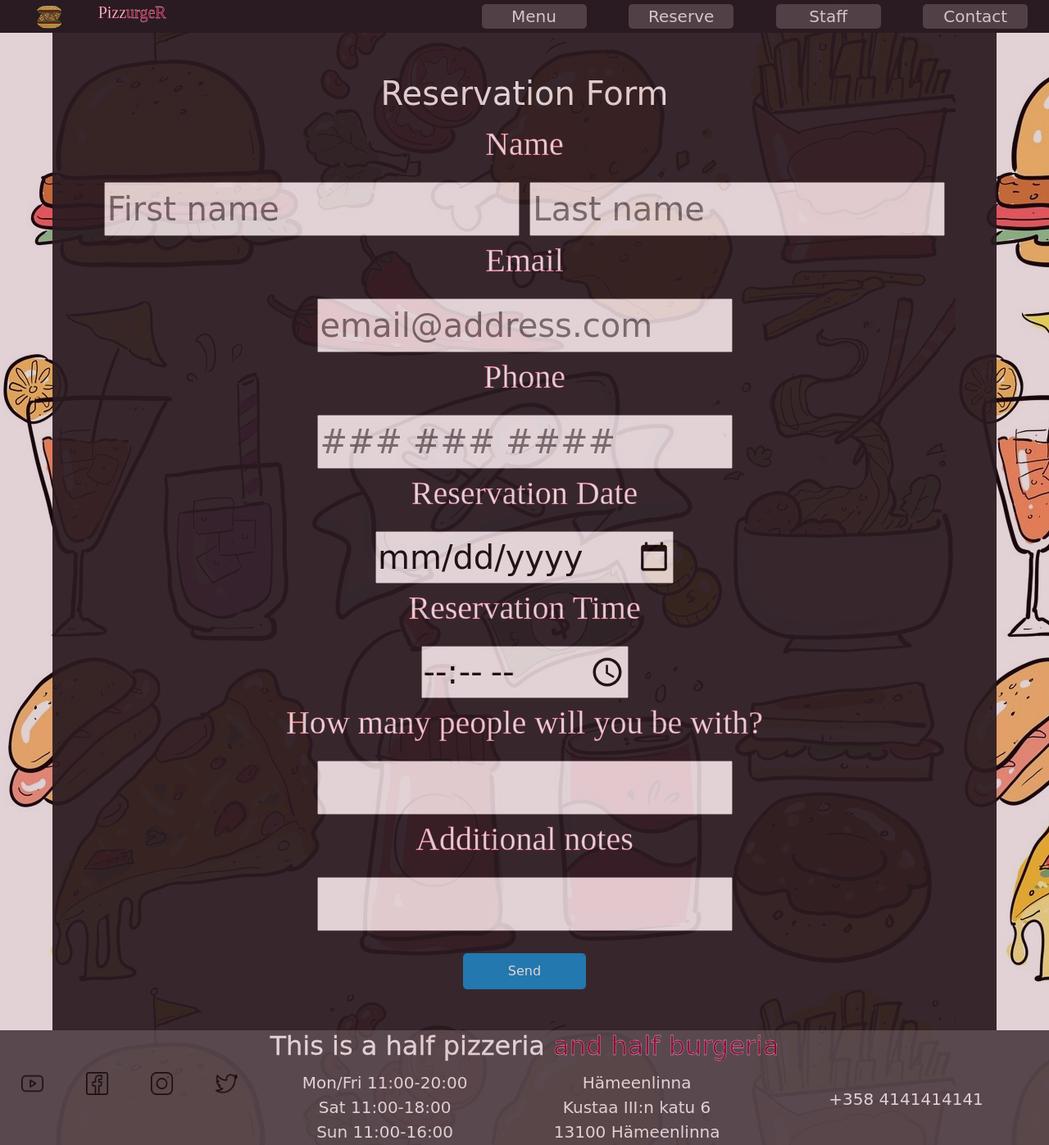
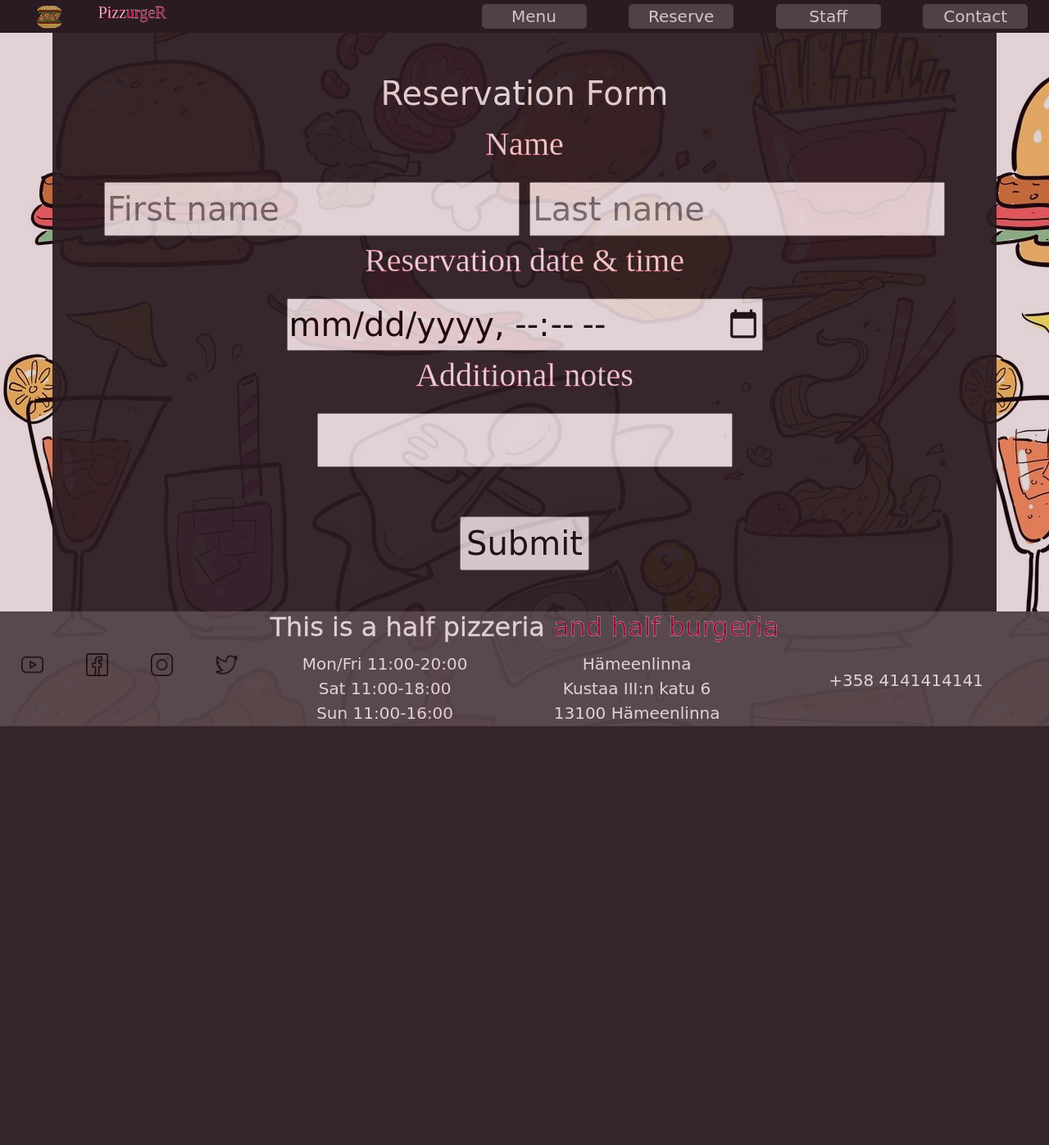
Before and after one commit to Timo-joinllur/Team4_WEBPROG, a PHP site: page /reserve.php in a window 1280 px wide. Shown: the whole page at 82% size. After the commit the page ends 886 px from the top, so only its background shows below. Run offline with PHP 8.4, Linux system fonts and the light colour scheme; some web fonts are replaced.

Commit message:
Edited reserve.php

```diff
--- a/layout/reserve.php
+++ b/layout/reserve.php
@@ -7,37 +7,34 @@
                 <input type="text" name="fname" placeholder="First name" required >
                 <input type="text" name="lname" placeholder="Last name" required >
 
-                <p>Email</p>
-                <input type="email" name="email" placeholder="email@address.com" required>
-
-                <p>Phone</p>
-                    <input type="text" name="phone" placeholder="### ### ####" required>
-
-                <p>Reservation Date</p>
-                    <input type="date" name="date" required>
-                    <i class="fas fa-calendar-alt"></i>
-
-                <p>Reservation Time</p>
-                    <input type="time" name="time" required>
-
-                <p>How many people will you be with?</p>
-                    <input type="text" name="amount"/>
+                <p>Reservation date & time</p>
+                    <input type="datetime-local" name="time" required>
 
                 <p>Additional notes</p>
-                    <!--<textarea rows="3"></textarea> -->
-                    <input type="text" name="addnotes">
-
-                <div class="btn-block">
-                    <button type="submit" name="submit">Send</button>
-                </div>
+                    <input type="text" name="text">
+                    <br><br>
+                    <input type="submit" name="submit" value="Submit">
             </form>
         </div>
 
     <?php
-    if(isset($_POST['submit']))
+ if (isset($_POST['submit'])){
+    $fname = $_POST['fname'];
+    $lname = $_POST['lname'];
+    $time = $_POST['time'];
+    $text = $_POST['text'];
 
+    include "db.php";
+    $sql = "insert into reservation (fname, lname, datetime, text)
+    values('$fname', '$lname', '$time', '$text')";
 
-
+    if ($connection ->query($sql) === TRUE){
+        echo "Your information is added successfully";
+    }
+    else{
+        echo "Error:" .$connection->error;
+    }
+}
     ?>
 
 <?php include "footer.php"; ?>
```
Also changed, not shown: layout/db.php (renamed from db.php).
